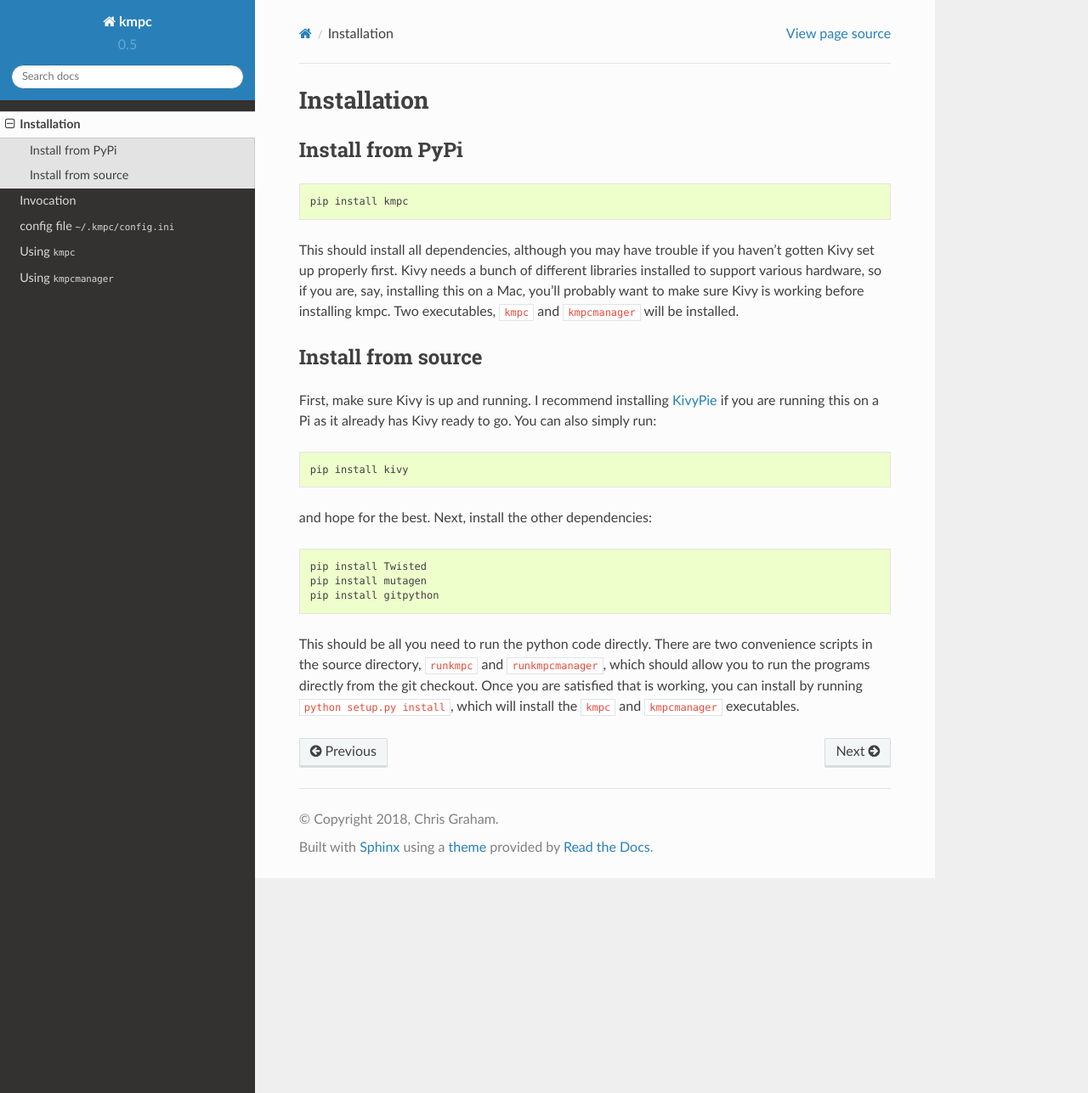
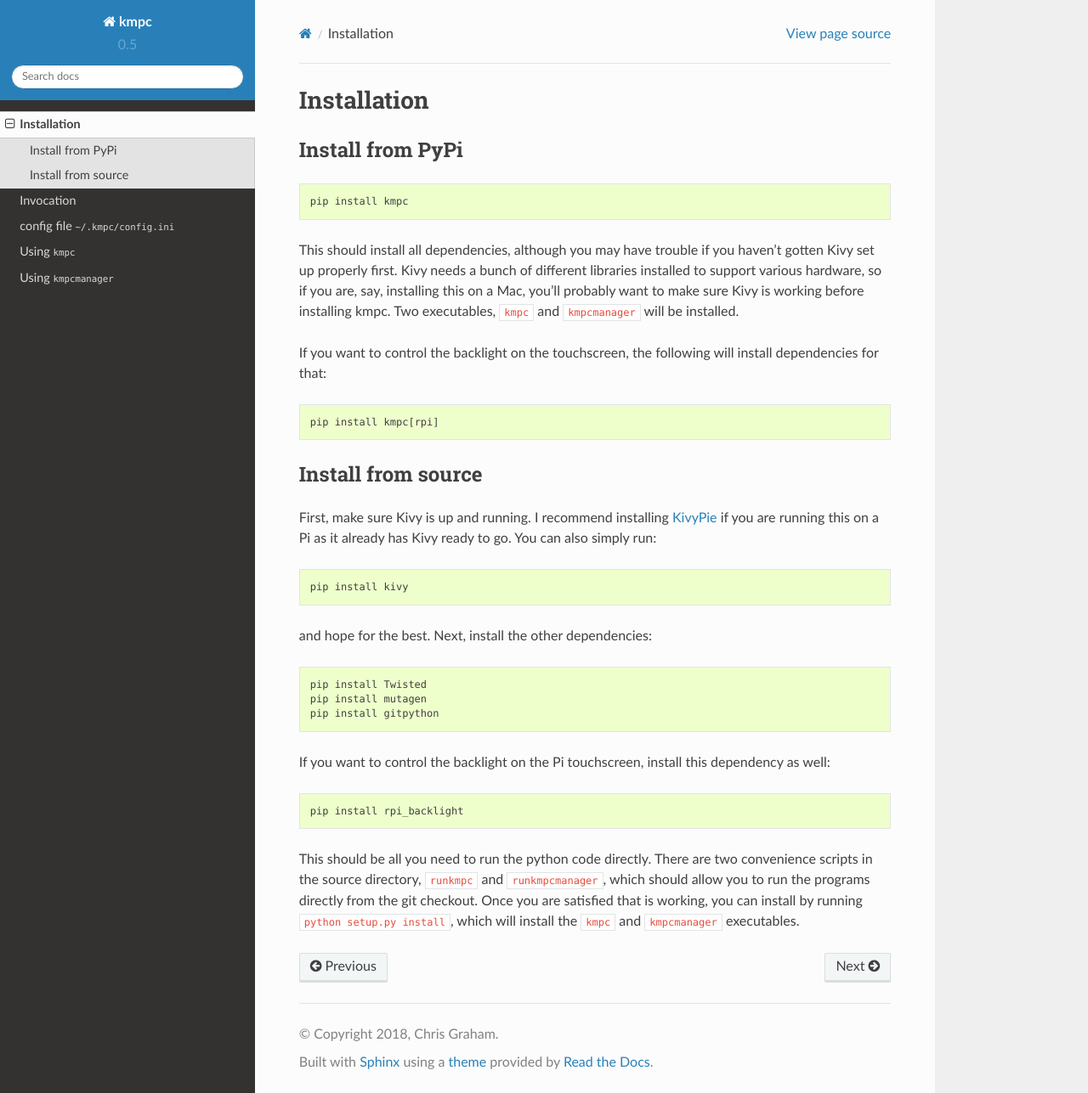
Before and after one commit to eratosthene/kmpc, a Sphinx documentation site: the page built from docs/install.rst, in a window 1280 px wide and 1287 px high. Shown: the whole window at 85% size. Built offline with Sphinx 7.4.7 and the Read the Docs theme 2.0.0, drawn with Linux system fonts in a browser that asks for light colours.

Commit message:
adding rpi-backlight dependency

```diff
--- a/docs/install.rst
+++ b/docs/install.rst
@@ -17,6 +17,11 @@ this on a Mac, you'll probably want to make sure Kivy is working before
 installing kmpc. Two executables, ``kmpc`` and ``kmpcmanager`` will be
 installed.
 
+If you want to control the backlight on the touchscreen, the following will
+install dependencies for that::
+
+  pip install kmpc[rpi]
+
 *******************
 Install from source
 *******************
@@ -33,6 +38,11 @@ and hope for the best. Next, install the other dependencies::
   pip install mutagen
   pip install gitpython
 
+If you want to control the backlight on the Pi touchscreen, install this
+dependency as well::
+
+  pip install rpi_backlight
+
 This should be all you need to run the python code directly. There are two
 convenience scripts in the source directory, ``runkmpc`` and
 ``runkmpcmanager``, which should allow you to run the programs directly from
```
Also changed, not shown: README.rst (+15 -3 lines).
